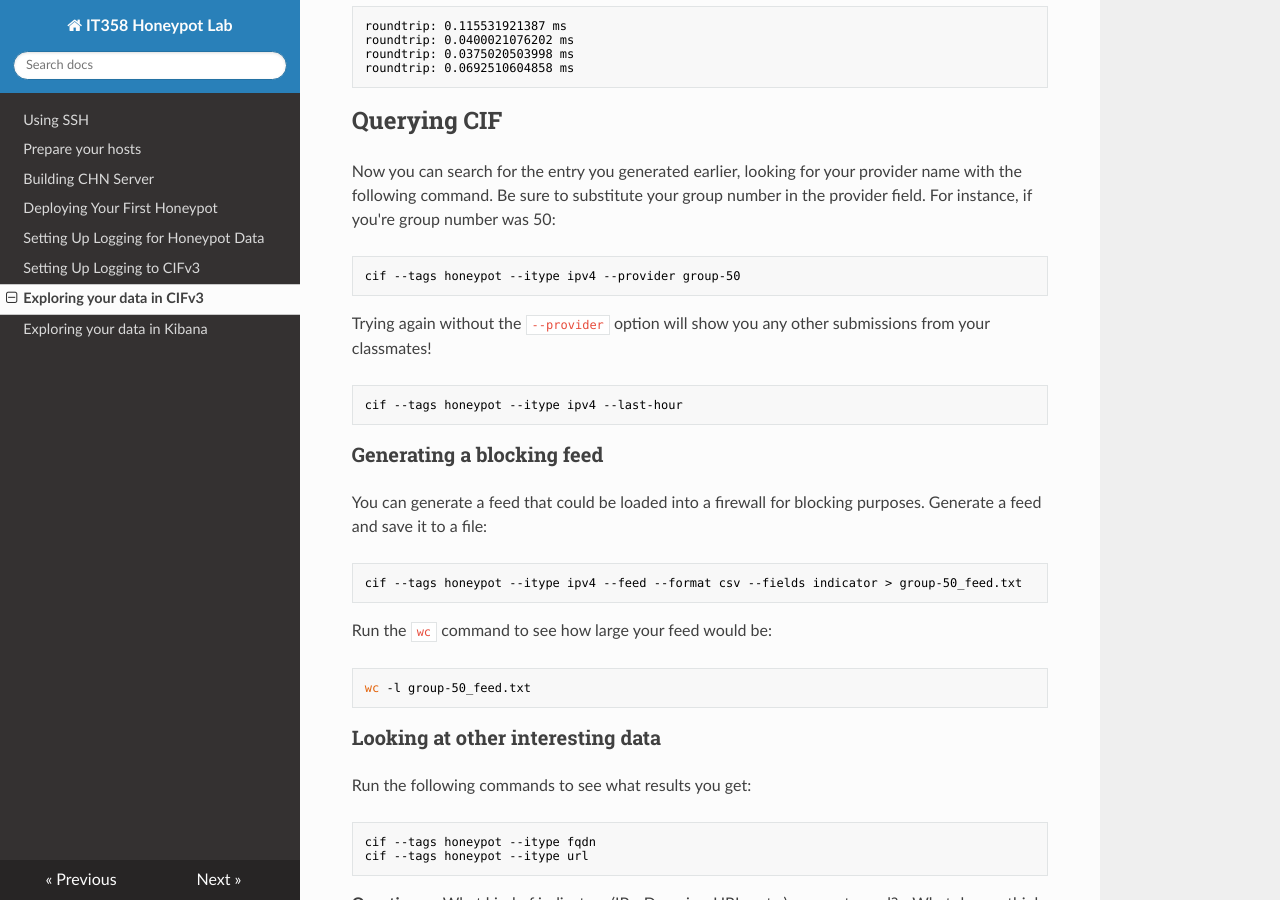
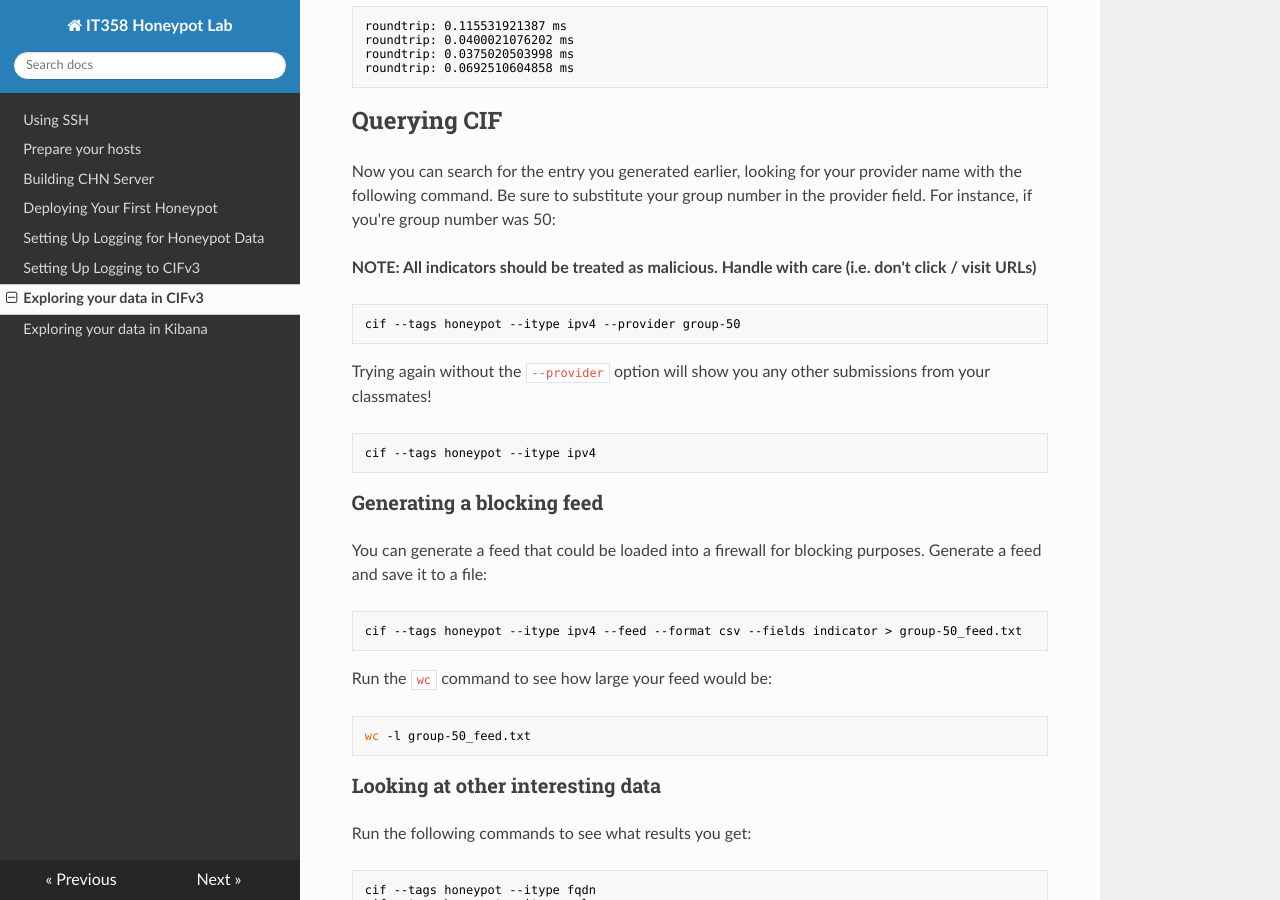
Before and after one commit to ckrez/it358-chn, an MkDocs documentation site: the page built from docs/exploring_cif.md, in a window 1280 px wide and 900 px high, scrolled down 1267 px. Built offline with MkDocs 1.6.1, drawn with Linux system fonts in a browser that asks for light colours; nearby versions of some CDN libraries; old or Windows-style settings are respelled for this version of MkDocs.

Commit message:
added disclaimer

````diff
--- a/docs/exploring_cif.md
+++ b/docs/exploring_cif.md
@@ -57,6 +57,8 @@ roundtrip: 0.0692510604858 ms
 Now you can search for the entry you generated earlier, looking for your provider name with the following command. Be
  sure to substitute your group number in the provider field. For instance, if you're group number was 50:
 
+**NOTE: All indicators should be treated as malicious. Handle with care (i.e. don't click / visit URLs)**
+
 ```bash
 cif --tags honeypot --itype ipv4 --provider group-50
 ```
@@ -64,7 +66,7 @@ cif --tags honeypot --itype ipv4 --provider group-50
 Trying again without the `--provider` option will show you any other submissions from your classmates!
 
 ```bash
-cif --tags honeypot --itype ipv4 --last-hour
+cif --tags honeypot --itype ipv4
 ```
 
 ### Generating a blocking feed
````
